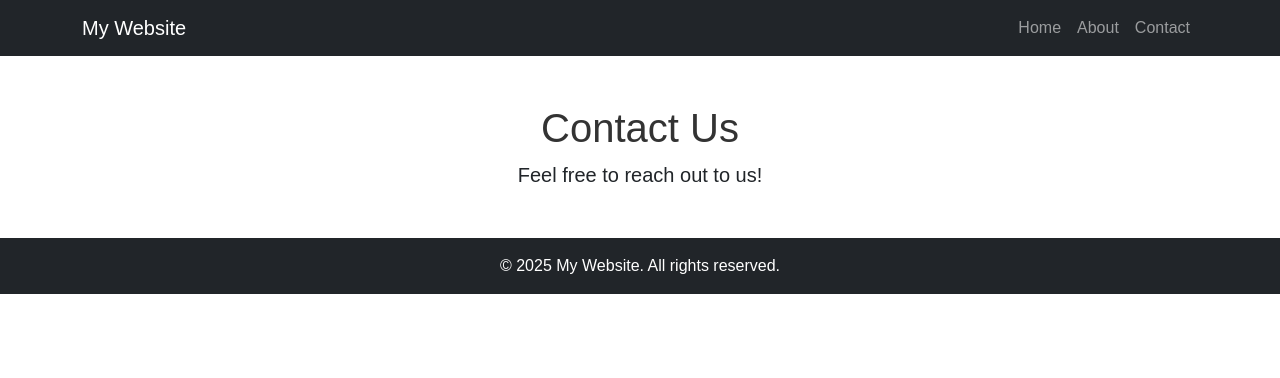
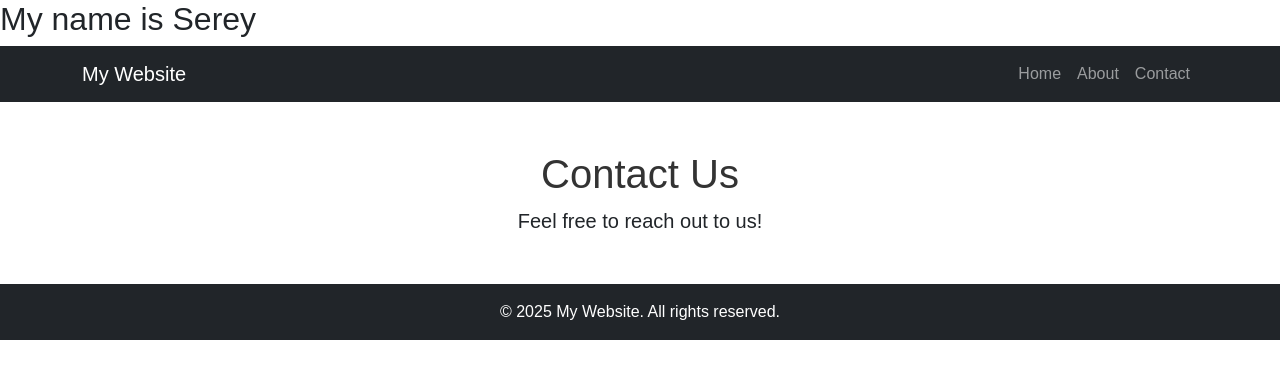
Before and after one commit to Serey002/Project-github-G2, a plain HTML site: page contact.html in a window 1280 px wide. Drawn offline with nearby package versions, Linux system fonts and the light colour scheme.

Commit message:
Add my name in contactv page

```diff
--- a/contact.html
+++ b/contact.html
@@ -8,6 +8,7 @@
     <link rel="stylesheet" href="style.css">
 </head>
 <body>
+    <h2>My name is Serey</h2>
     <nav class="navbar navbar-expand-lg navbar-dark bg-dark">
         <div class="container">
             <a class="navbar-brand" href="index.html">My Website</a>
```
